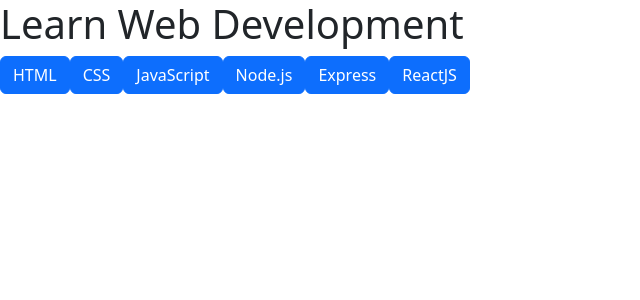
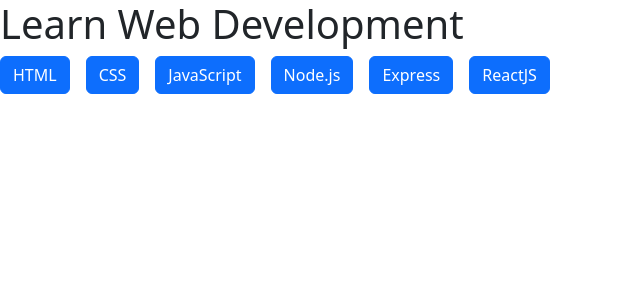
Before and after one commit to alessandrofalcoo/react-use-state, a React (Vite) app: page / in a window 1280 px wide. Shown: the top 300 px of the page, without its empty margins (0-640 px from the left). Built offline with nearby package versions, Linux system fonts and the light colour scheme.

Commit message:
add global styles and button layout to index.css

```diff
--- a/src/index.css
+++ b/src/index.css
@@ -1 +1,12 @@
 @import 'bootstrap/dist/css/bootstrap.css';
+
+* {
+    margin: 0;
+    padding: 0;
+    box-sizing: border-box;
+}
+
+.buttons {
+    display: flex;
+    gap: 1rem;
+}
```
